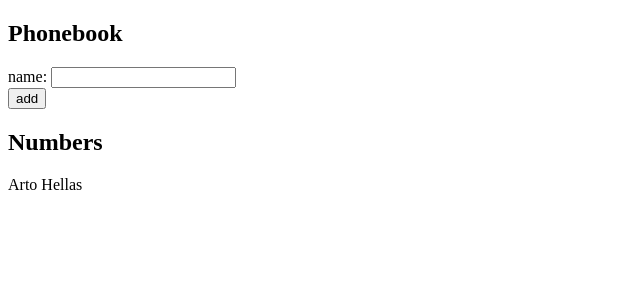
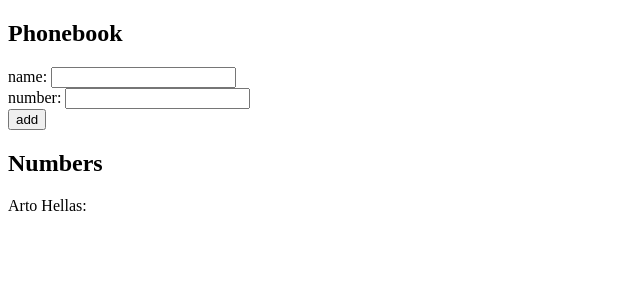
Before and after one commit to DaniPoot/fullstackopen-course, a React (Create React App) app in the folder part2/phonebook/: page / in a window 1280 px wide. Shown: the top 300 px of the page, without its empty margins (0-640 px from the left). Built offline with nearby package versions, Linux system fonts and the light colour scheme.

Commit message:
Finish step 3, exercise 2.8

```diff
--- a/part2/phonebook/src/App.js
+++ b/part2/phonebook/src/App.js
@@ -4,6 +4,7 @@ const App = () => {
   const [persons, setPersons] = useState([
     { name: 'Arto Hellas' }
   ])
+  const [newPhone, setNewPhone] = useState('')
   const [newName, setNewName] = useState('')
 
   const onChangeName = ({ target }) => {
@@ -11,18 +12,23 @@ const App = () => {
     setNewName(value)
   }
 
+  const onChangePhone = ({ target }) => {
+    const { value } = target
+    setNewPhone(value)
+  }
+
   const onAddPerson = (event) => {
     event.preventDefault()
 
     const personInTheList = persons.find(person => person.name === newName)
-    console.log({ personInTheList })
     if (personInTheList) {
       alert(`${newName} is already added to phonebook`)
       return
     }
 
     const person = {
-      name: newName
+      name: newName,
+      phone: newPhone
     }
     setPersons(persons.concat(person))
     setNewName('')
@@ -36,12 +42,19 @@ const App = () => {
           name: <input value={newName} onChange={onChangeName} />
         </div>
         <div>
+          number: <input value={newPhone} onChange={onChangePhone} />
+        </div>
+        <div>
           <button type="submit">add</button>
         </div>
       </form>
       <h2>Numbers</h2>
       {
-        persons.map(person => <div key={person.name}> {person.name} </div>)
+        persons.map(person => (
+          <div key={person.name}>
+            {person.name}: {person.phone}
+          </div>
+        ))
       }
     </div>
   )
```
